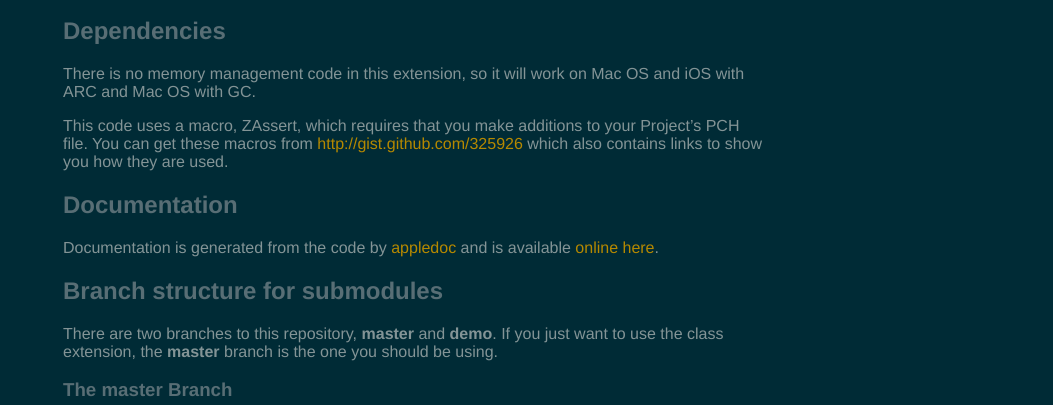
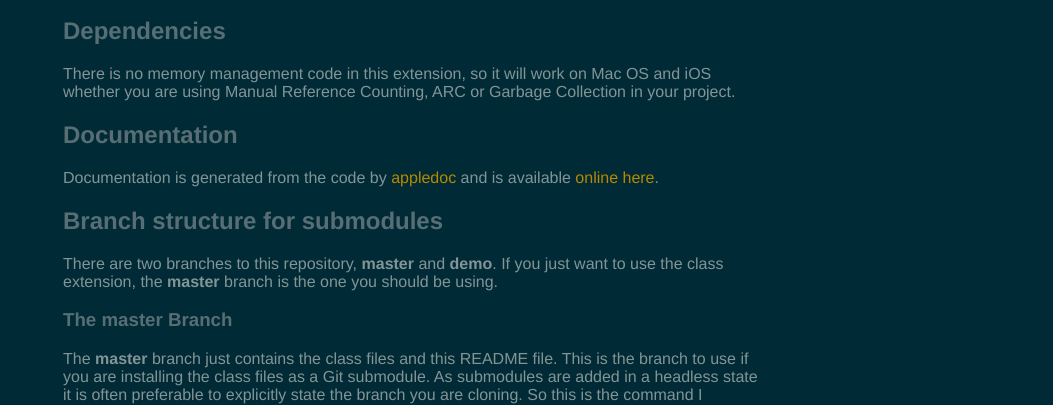
Before and after one commit to Abizern/NSTimer-JCSBlocks, a plain HTML site: page index.html in a window 1280 px wide. Shown: the part 343-748 px from the top of the page, without its empty margins (227-1280 px from the left). Drawn offline with Linux system fonts and the light colour scheme.

Commit message:
Remove para on ZAssert dependency

```diff
--- a/index.html
+++ b/index.html
@@ -30,9 +30,7 @@
 
 
       <h2>Dependencies</h2>
-			<p>There is no memory management code in this extension, so it will work on Mac OS and iOS with ARC and Mac OS with GC.</p>
-
-      <p>This code uses a macro, ZAssert, which requires that you make additions to your Project’s PCH file. You can get these macros from <a href="http://gist.github.com/325926">http://gist.github.com/325926</a>  which also contains links to show you how they are used.</p>
+      <p>There is no memory management code in this extension, so it will work on Mac OS and iOS whether you are using Manual Reference Counting, ARC or Garbage Collection in your project.</p>
 
       <h2>Documentation</h2>
       <p>Documentation is generated from the code by <a href="http://www.gentlebytes.com/home/appledocapp/">appledoc</a> and is available <a href="http://abizern.github.com/NSTimer-JCSBlocks/docs/index.html">online here</a>.
```
